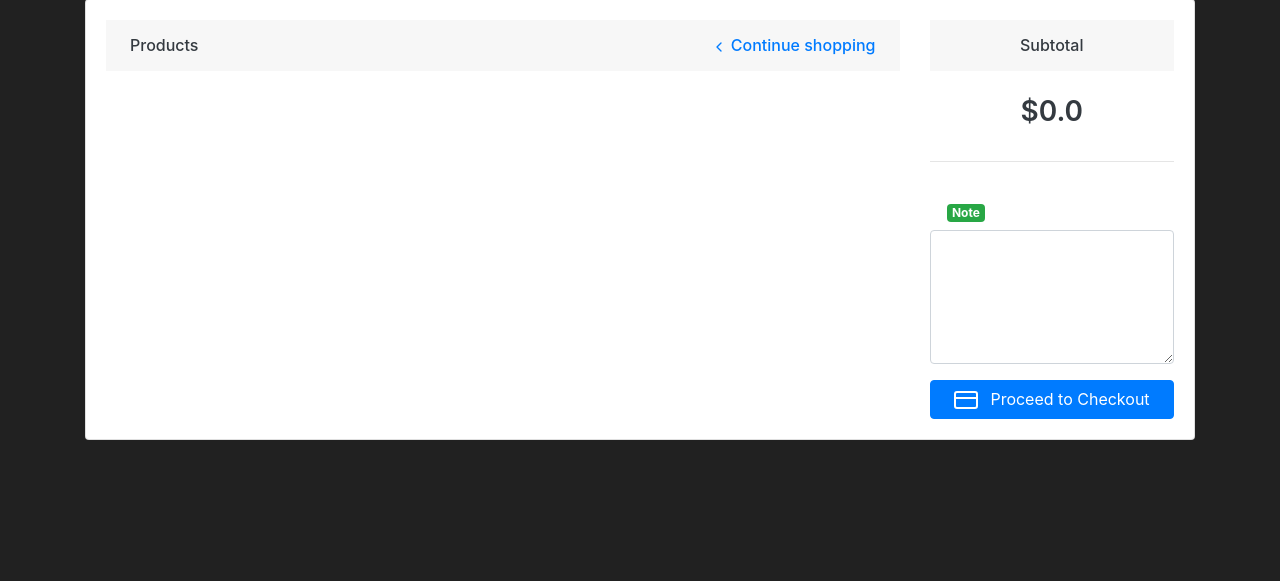
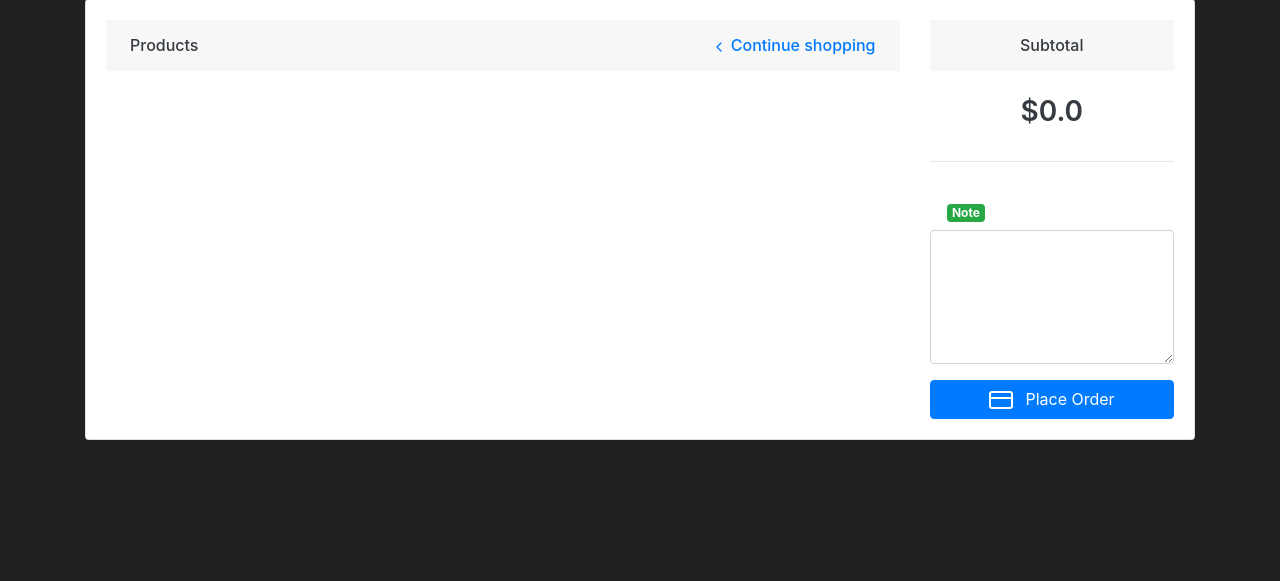
Before and after one commit to SolonKarandanis/FlaskMarket, a Flask app: page /cart in a window 1280 px wide. Shown: the part 77-658 px from the top of the page. Run offline with Flask 3, Linux system fonts and the light colour scheme; the visitor is signed in with stand-in values (Sample User, id 1); data comes from the database, SQL or seed files in the repository; data that the repository does not hold is empty; some libraries are stand-ins or nearby versions.

Commit message:
Small changes

```diff
--- a/market/models.py
+++ b/market/models.py
@@ -154,6 +154,7 @@ class Order(db.Model):
     date_created = db.Column(db.Date())
     status = db.Column(db.String(length=40))
     total_price = db.Column(db.Float)
+    comments = db.Column(db.String(length=2048))
 
     def __repr__(self):
         return f"<Order {self.id}>"
--- a/market/routes.py
+++ b/market/routes.py
@@ -187,6 +187,13 @@ def update_cart_item_quantity(item_id):
     return redirect(url_for('cart'))
 
 
+@app.post('/order')
+@login_required
+def place_draft_order():
+    user_id = current_user.id
+    cart = Cart.query.options(db.joinedload(Cart.cart_items)).filter_by(users_id=user_id).first()
+
+
 @app.route('/logout')
 def logout_page():
     logout_user()
--- a/market/templates/cart.html
+++ b/market/templates/cart.html
@@ -135,7 +135,7 @@
                 <rect x="1" y="4" width="22" height="16" rx="2" ry="2"></rect>
                 <line x1="1" y1="10" x2="23" y2="10"></line>
               </svg>
-              Proceed to Checkout
+              Place Order
             </a>
           </div>
         </div>
```
